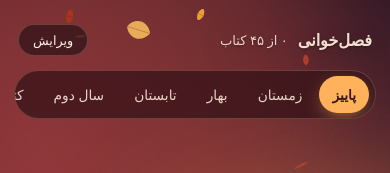
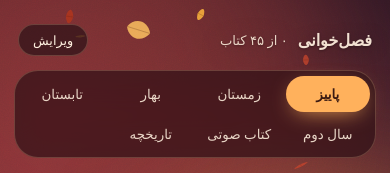
Before and after one commit to Kajwan2002/fasl-khani, a plain HTML site: page index.html in a window 390 px wide. Shown: the top 173 px of the page. Drawn offline with Linux system fonts and the light colour scheme; no server answers; a web font is replaced by a local one.

Commit message:
Phone: tabs in two rows, smaller audiobooks title

```diff
--- a/style.css
+++ b/style.css
@@ -292,3 +292,8 @@ body.view-history .addwrap{display:none}
 .addmsg{min-height:1.2em;font-size:.8rem;color:#ff9a8a}
 body[data-season=spring] .addmsg,body[data-season=summer] .addmsg{color:#c0392b}
 @media (max-width:520px){body[data-season=audio] .orb{--x:80%;--y:13%}}
+@media (max-width:520px){
+  .tabs{display:grid;grid-template-columns:repeat(4,1fr);gap:4px;border-radius:24px;overflow:visible}
+  .tab{flex:none;padding:9px 2px;font-size:.84rem;text-align:center}
+}
+@media (max-width:700px){body[data-season=audio] .hero .en{font-size:clamp(56px,15.5vw,108px)}}
```
